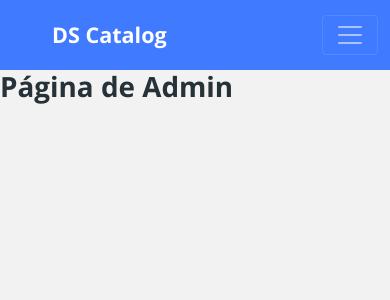
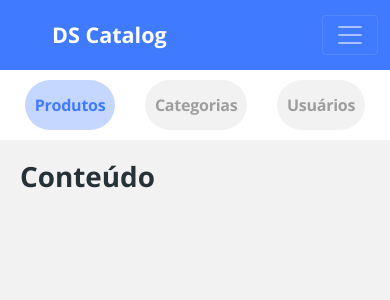
Before and after one commit to mauricioseiblitz/aula-deploy-aws, a React (Create React App) app in the folder frontweb/: page /admin in a window 390 px wide. Shown: the top 300 px of the page. Built offline with nearby package versions, Linux system fonts and the light colour scheme.

Commit message:
Admin Navbar layout mobile

```diff
--- /dev/null
+++ b/frontweb/src/pages/Admin/Navbar/index.tsx
@@ -0,0 +1,21 @@
+import './styles.css';
+
+const Navbar = () => {
+    return (
+        <nav className="admin-nav-container">
+            <ul>
+                <li>
+                    <a href="link" className="admin-nav-item active"><p>Produtos</p></a>
+                </li>
+                <li>
+                    <a href="link" className="admin-nav-item"><p>Categorias</p></a>
+                </li>
+                <li>
+                    <a href="link" className="admin-nav-item"><p>Usuários</p></a>
+                </li>
+            </ul>
+        </nav>
+    );
+}
+
+export default Navbar;
--- /dev/null
+++ b/frontweb/src/pages/Admin/Navbar/styles.css
@@ -0,0 +1,35 @@
+ul {
+  display: flex;
+  justify-content: space-around;
+  list-style: none;
+  margin: 0;
+  padding: 0;
+}
+
+.admin-nav-container {
+  padding: 10px;
+  background-color: #fff;
+}
+
+.admin-nav-item {
+  display: flex;
+  justify-content: center;
+  align-items: center;
+  height: 50px;
+  background-color: #f2f2f2;
+  border-radius: 100px;
+  padding: 0 10px;
+  font-size: 16px;
+  font-weight: bold;
+  letter-spacing: -0.015em;
+  color: #9e9e9e;
+}
+
+.admin-nav-item.active {
+  background-color: rgba(64, 123, 255, 0.3);
+  color: #407bff;
+}
+
+.admin-nav-item p {
+  margin-bottom: 0;
+}
--- a/frontweb/src/pages/Admin/index.tsx
+++ b/frontweb/src/pages/Admin/index.tsx
@@ -1,6 +1,15 @@
+import Navbar from './Navbar';
+
+import './styles.css';
+
 const Admin = () => {
     return (
-        <h1>Página de Admin</h1>
+        <div className="admin-container">
+            <Navbar />
+            <div className="admin-content">
+                <h1>Conteúdo</h1>
+            </div>
+        </div>
     );
 }
 
--- /dev/null
+++ b/frontweb/src/pages/Admin/styles.css
@@ -0,0 +1,18 @@
+.admin-container {
+  display: flex;
+  flex-direction: column;
+}
+
+.admin-content {
+  padding: 20px;
+}
+
+@media (min-width: 1200px) {
+  .admin-container {
+    flex-direction: row;
+  }
+
+  .admin-content {
+    flex: 1;
+  }
+}
```
